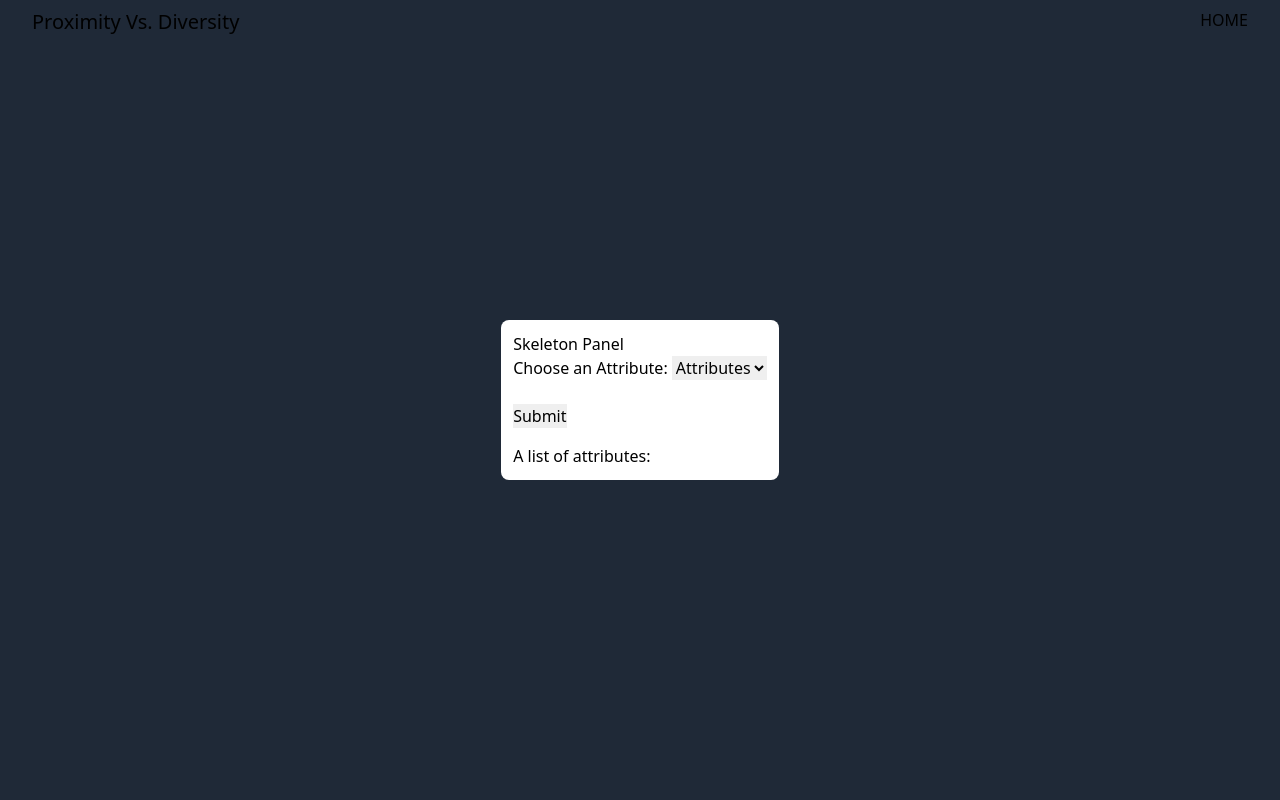
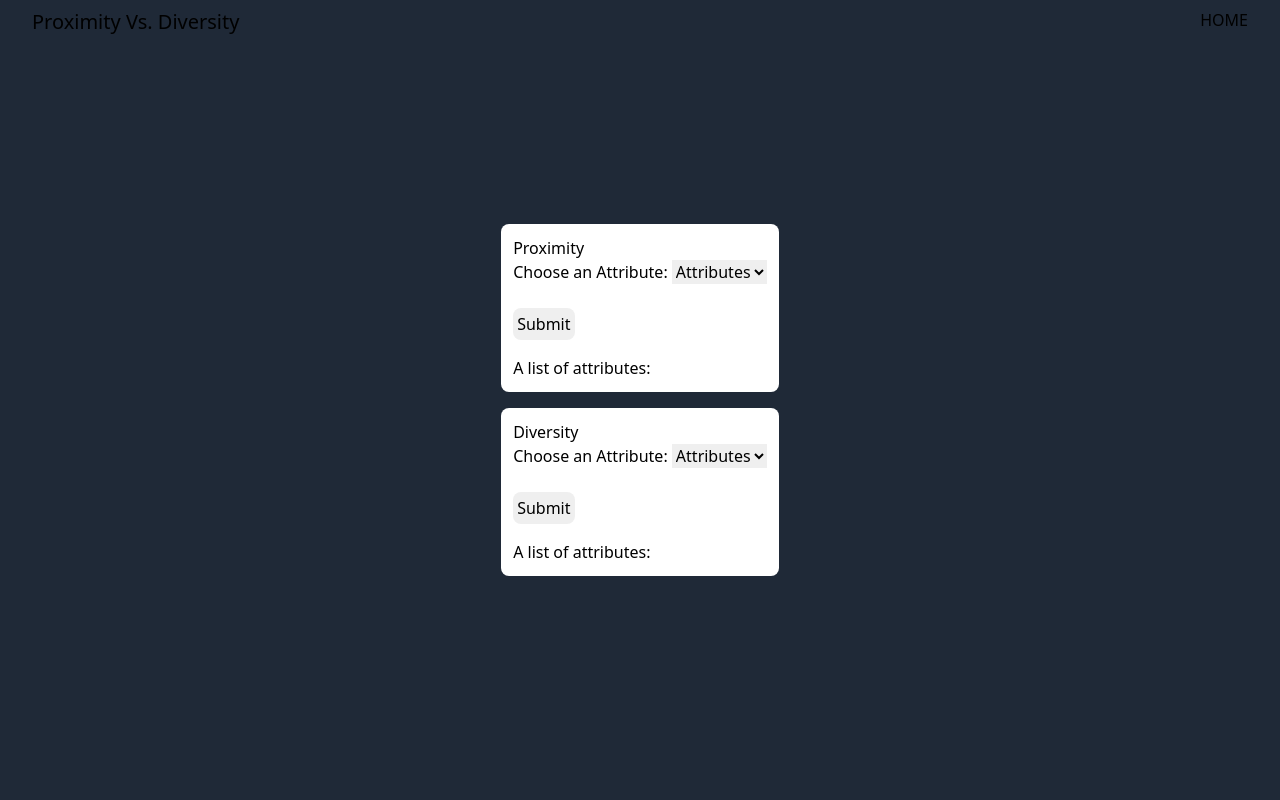
Before and after one commit to sdmay21-31/ProximityVsDiversity, a Django app: page / in a window 1280 px wide. Run offline with Django 3.2, Linux system fonts and the light colour scheme; data that the repository does not hold is empty.

Commit message:
Turn Skeleton Panel into Proximity and Diversity

```diff
--- a/app/templates/index.html
+++ b/app/templates/index.html
@@ -2,7 +2,7 @@
 {% block title %}Proximity Vs. Diversity{% endblock %}
 {% block content %}
 <script>
-function promptWeight(value){
+function promptProxWeight(value){
 	var weight = prompt("Please enter a weight for this attribute(0-1)","0.8");
 	if(weight === null){
 		return;
@@ -11,18 +11,43 @@ function promptWeight(value){
 	var optionToRemove = getElementById("Attribute");
 	optionToRemove.remove(1);
 	*/// We also need some type of 0-1 check for the weight but that is pretty easy to implement at any time
-	var ul = document.getElementById("list");
+	var ul = document.getElementById("proxList");
 	var li = document.createElement("li");
-	li.appendChild(document.createTextNode("Attribute: " + value.value + " W: " + weight));
+	var btn = document.createElement("BUTTON");
+	btn.innerHTML = "X";
+	btn.className = "bg-red-500 rounded-lg p-1";
+	var txt = document.createTextNode("Attribute: " + value.value + " W: " + weight);
+	li.appendChild(txt);
+	li.appendChild(btn);
+	ul.appendChild(li);
+}
+
+function promptDivWeight(value){
+	var weight = prompt("Please enter a weight for this attribute(0-1)","0.8");
+	if(weight === null){
+		return;
+	}
+	/*something like this to remove each attribute when they are selected Or we can check the list of attributes for the selected attribute and return an error message.
+	var optionToRemove = getElementById("Attribute");
+	optionToRemove.remove(1);
+	*/// We also need some type of 0-1 check for the weight but that is pretty easy to implement at any time
+	var ul = document.getElementById("divList");
+	var li = document.createElement("li");
+	var btn = document.createElement("BUTTON");
+	btn.innerHTML = "X";
+	btn.className = "bg-red-500 rounded-lg p-1";
+	var txt = document.createTextNode("Attribute: " + value.value + " W: " + weight);
+	li.appendChild(txt);
+	li.appendChild(btn);
 	ul.appendChild(li);
 }
 </script>
 
 <div class="flex flex-col justify-center items-center min-h-screen bg-gray-800">
   <div class="bg-white rounded-lg p-3">
-    <div class="Skeleton Panel">
-      Skeleton Panel
-      <form onsubmit="promptWeight(Attribute);return false">
+    <div>
+      Proximity
+      <form onsubmit="promptProxWeight(Attribute);return false">
       <label for="Attribute">Choose an Attribute:</label>
         <select name="Attribute" id="Attribute">
           <option value="" selected disabled hidden>Attributes</option>
@@ -32,14 +57,40 @@ function promptWeight(value){
           <option value="stuff4">stuff4</option>
         </select>
         <br><br>
-        <input type="submit" value="Submit">
+        <input type="submit" value="Submit" class="rounded-lg p-1">
       </form>
     </div>
   <div class="list">
     <h2>A list of attributes:</h2>
-    <ul id = "list">
+    <ul id = "proxList">
+    </ul>
+  </div>
+  </div>
+
+	<div class="p-2"></div>
+
+	<div class="bg-white rounded-lg p-3">
+    <div>
+      Diversity
+      <form onsubmit="promptDivWeight(Attribute);return false">
+      <label for="Attribute">Choose an Attribute:</label>
+        <select name="Attribute" id="Attribute">
+          <option value="" selected disabled hidden>Attributes</option>
+          <option value="stuff1">stuff1</option>
+          <option value="stuff2">stuff2</option>
+          <option value="stuff3">stuff3</option>
+          <option value="stuff4">stuff4</option>
+        </select>
+        <br><br>
+        <input type="submit" value="Submit" class="rounded-lg p-1">
+      </form>
+    </div>
+  <div class="list">
+    <h2>A list of attributes:</h2>
+    <ul id = "divList">
     </ul>
   </div>
   </div>
 </div>
+
 {% endblock %}
```
